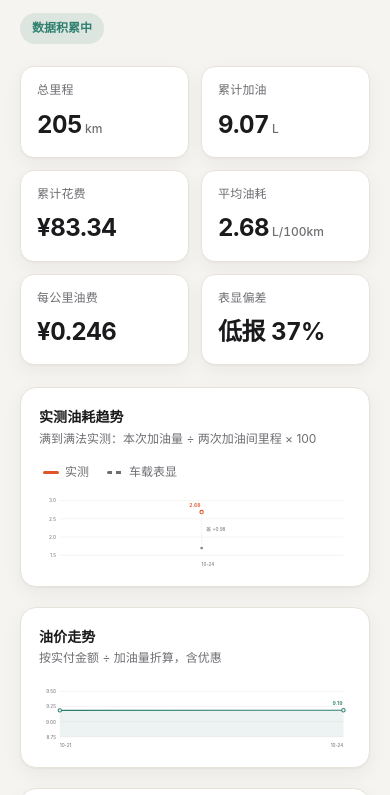
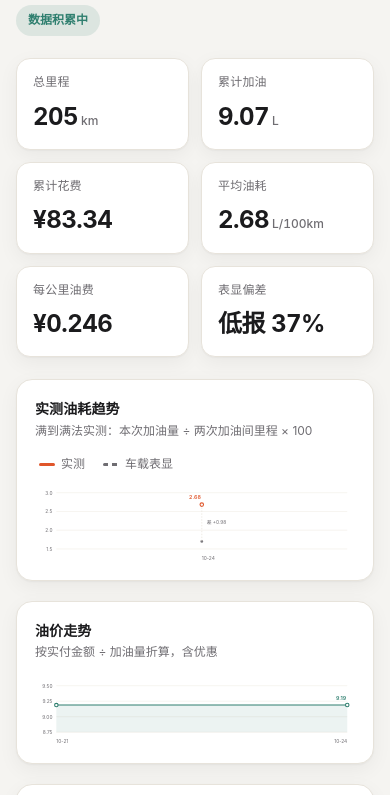
Before and after one commit to StarKWY/moto-fuel, a plain HTML site: page index.html in a window 390 px wide. Shown: the part 113-908 px from the top of the page. Drawn offline with Linux system fonts and the light colour scheme.

Commit message:
同步最新看板（移动端样式修正）

```diff
--- a/index.html
+++ b/index.html
@@ -30,11 +30,17 @@ h1{font-size:22px;margin:0 0 4px;letter-spacing:-.2px;font-weight:650}
 .badge{font-size:12px;padding:5px 11px;border-radius:999px;background:var(--teal-soft);color:var(--teal);
   font-weight:600;white-space:nowrap;border:1px solid transparent}
 .kpis{display:grid;grid-template-columns:repeat(3,1fr);gap:12px;margin-bottom:22px}
-@media (max-width:640px){.kpis{grid-template-columns:repeat(2,1fr)}}
-.kpi{background:var(--card);border:1px solid var(--line);border-radius:14px;padding:14px 16px;box-shadow:var(--shadow)}
+@media (max-width:640px){
+  .kpis{grid-template-columns:repeat(2,1fr)}
+  .wrap{padding:24px 16px 56px}
+  .kpi .v{font-size:21px}
+}
+.kpi{background:var(--card);border:1px solid var(--line);border-radius:14px;padding:14px 16px;
+  box-shadow:var(--shadow);min-width:0}
 .kpi .k{font-size:12px;color:var(--sub);margin-bottom:6px;letter-spacing:.2px}
-.kpi .v{font-size:24px;font-weight:660;letter-spacing:-.5px;font-variant-numeric:tabular-nums}
-.kpi .v small{font-size:12px;font-weight:500;color:var(--sub);margin-left:3px;letter-spacing:0}
+.kpi .v{font-size:24px;font-weight:660;letter-spacing:-.5px;font-variant-numeric:tabular-nums;
+  display:flex;align-items:baseline;gap:3px;flex-wrap:wrap}
+.kpi .v small{font-size:12px;font-weight:500;color:var(--sub);letter-spacing:0;white-space:nowrap}
 .card{background:var(--card);border:1px solid var(--line);border-radius:16px;padding:18px 18px 14px;
   margin-bottom:20px;box-shadow:var(--shadow)}
 .card h2{font-size:14px;margin:0 0 2px;font-weight:640;letter-spacing:.1px}
```
